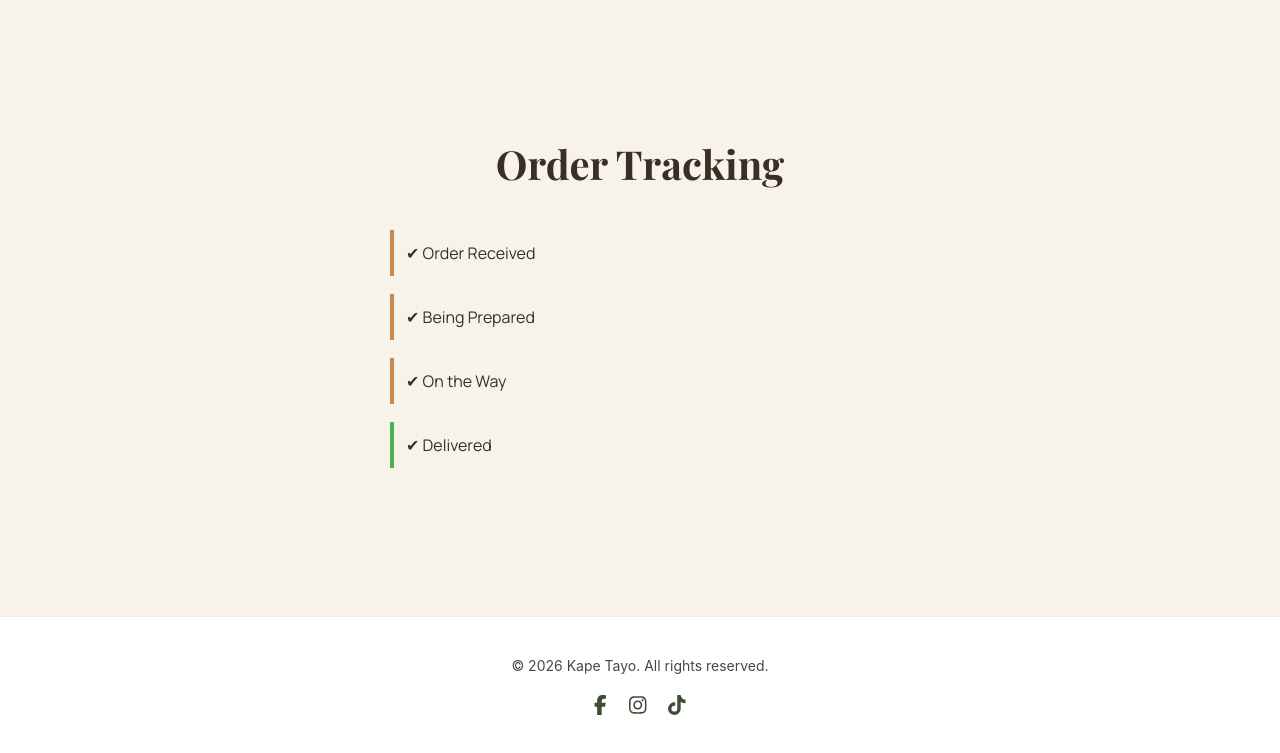
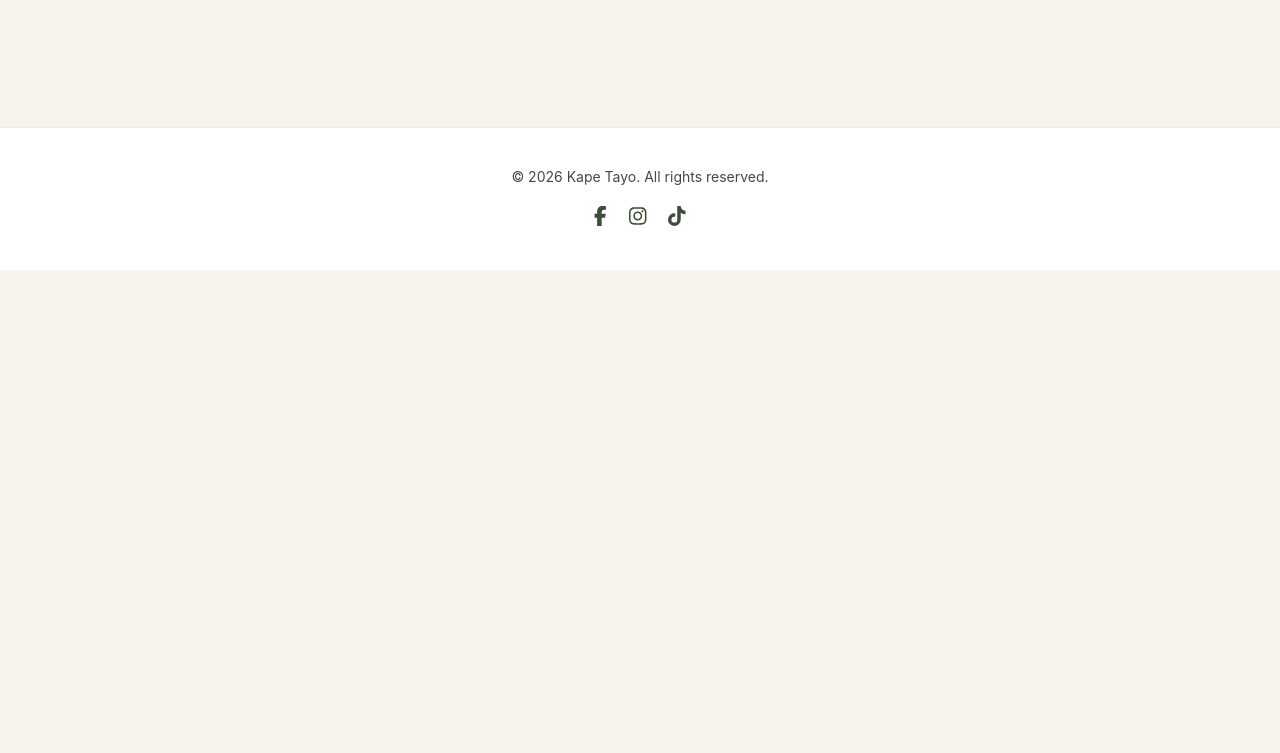
Before and after one commit to Dondieee/kapetayoatkwentuhan, a plain HTML site: page index.html in a window 1280 px wide. Shown: the part 3515-4268 px from the top of the page. After the commit the page ends 3785 px from the top, so only its background shows below. Drawn offline with nearby package versions, Linux system fonts and the light colour scheme.

Commit message:
Update index.html

```diff
--- a/index.html
+++ b/index.html
@@ -263,14 +263,7 @@ body.dark .toggle-dark {background:#ddd;color:#333;}
     margin:auto;
 }
 
-/* ----------------------------------------------------
-   ORDER TRACKING PAGE
----------------------------------------------------- */
-.tracker-step {
-    padding:12px;
-    border-left:4px solid #c68a4a;
-    margin-bottom:18px;
-}
+
 
 /* ----------------------------------------------------
    GALLERY SLIDER
@@ -424,16 +417,6 @@ body.dark .toggle-dark {background:#ddd;color:#333;}
     </div>
 </section>
 
-<!-- TRACKING -->
-<section class="section" id="tracking">
-    <h2>Order Tracking</h2>
-    <div style="max-width:500px;margin:auto;">
-        <div class="tracker-step">✔ Order Received</div>
-        <div class="tracker-step">✔ Being Prepared</div>
-        <div class="tracker-step">✔ On the Way</div>
-        <div class="tracker-step" style="border-left-color:#4caf50;">✔ Delivered</div>
-    </div>
-</section>
 
 <!-- FOOTER -->
 
```
